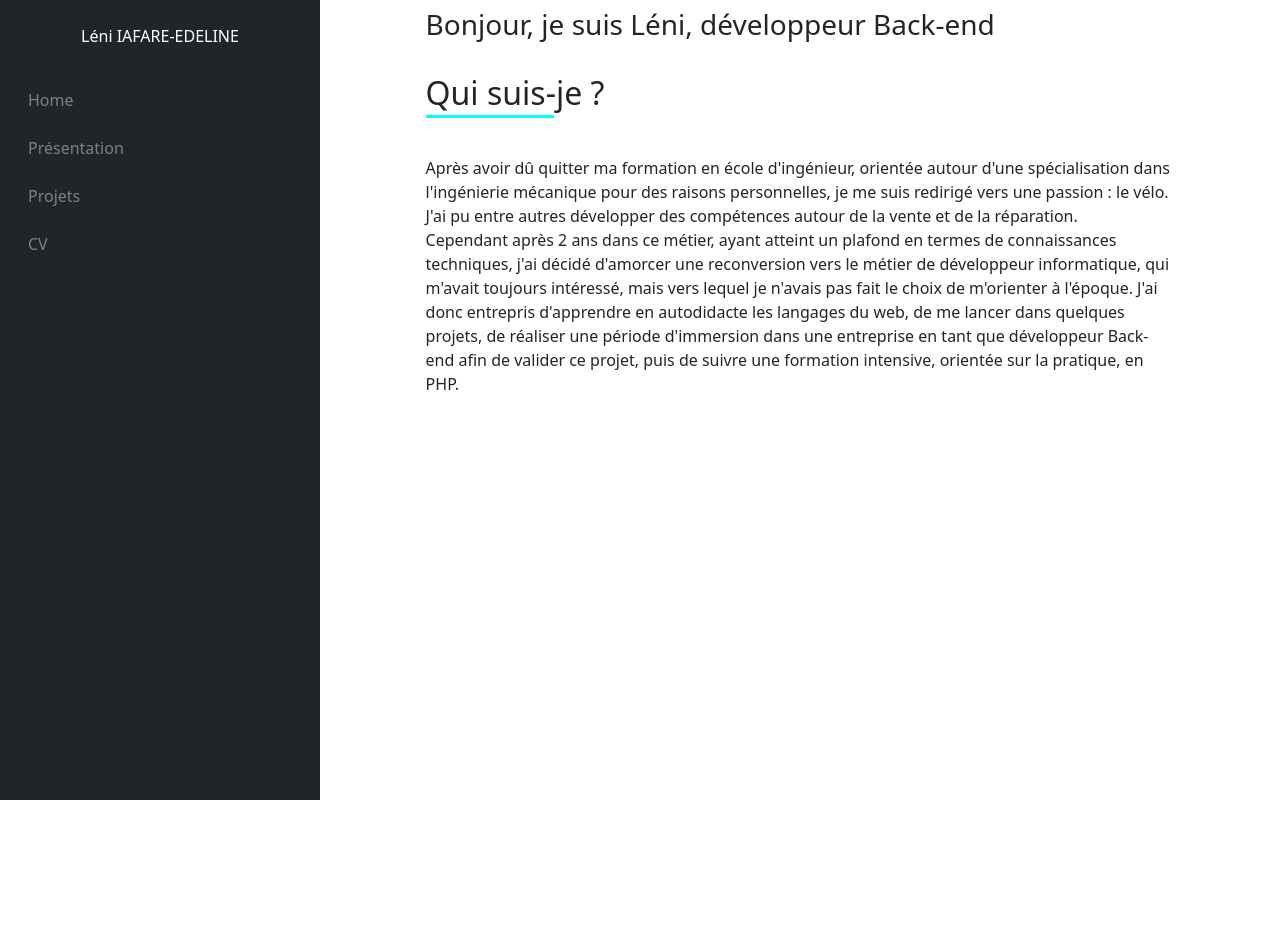
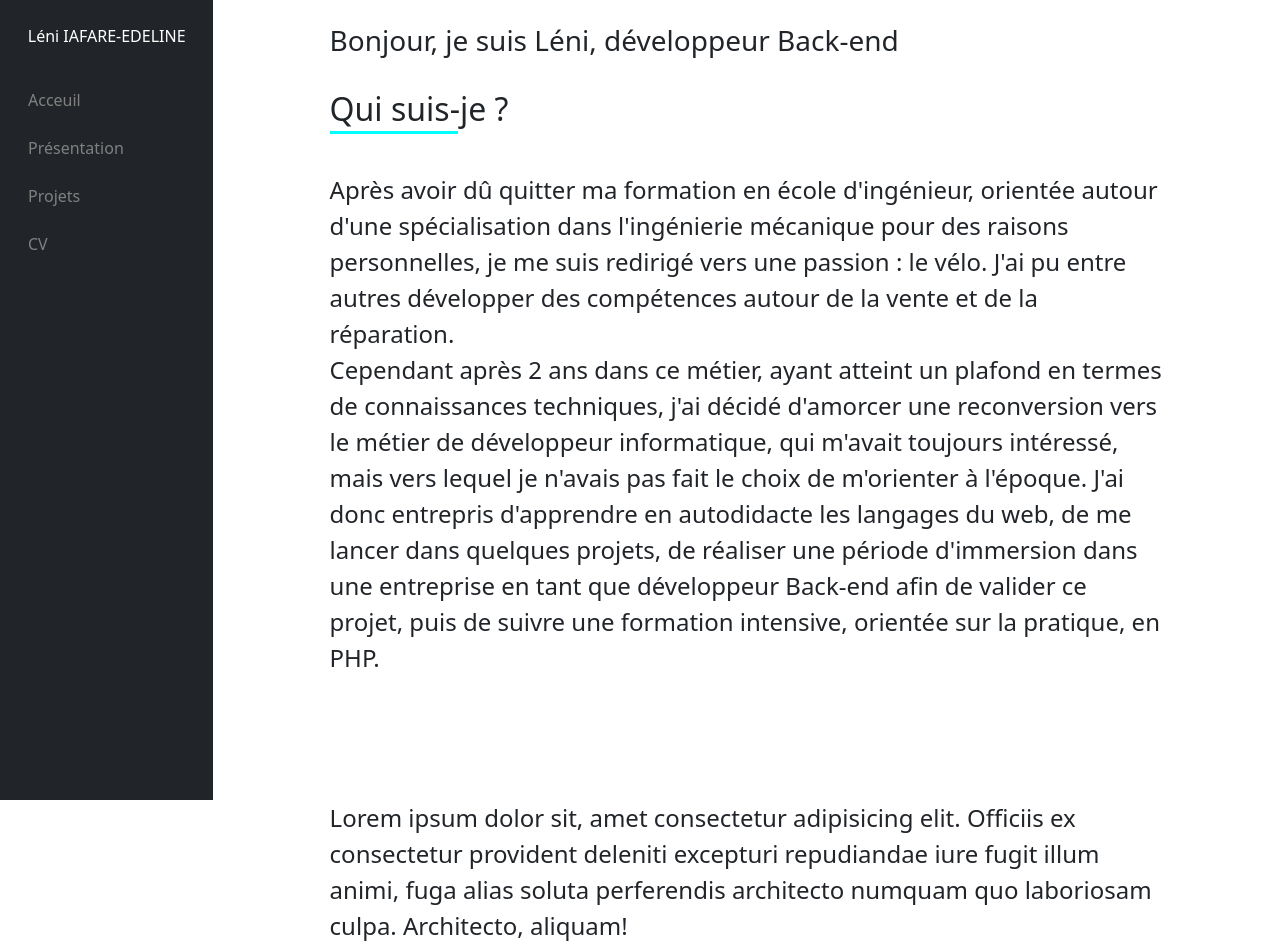
Before and after one commit to Bbop311/Bbop311.github.io, a plain HTML site: page index.html in a window 1280 px wide. Shown: the top 952 px of the page. Drawn offline with nearby package versions, Linux system fonts and the light colour scheme.

Commit message:
Add section and links to them

```diff
--- a/assets/styles/style.css
+++ b/assets/styles/style.css
@@ -30,7 +30,7 @@ h2::after {
     background-color: aqua;
 }
 
-#main {
+section div{
     width : 80%;
-    margin : auto;
+    margin : 0 auto;
 }
--- a/index.html
+++ b/index.html
@@ -18,44 +18,69 @@
     <main>
         <div class="container-fluid">
             <div class="row">
-                <div class="col-3 position-fixed h-100 flex-column bg-dark text-white d-flex" id="nav_bar">
+                <div class="col-2 position-fixed h-100 flex-column bg-dark text-white d-flex" id="nav_bar">
                     <div class="text-center">
                         <img src="#" alt="">
                         <p>Léni IAFARE-EDELINE</p>
                     </div>
                     <nav>
                         <ul class="navbar-nav">
-                            <li class="nav-item mt-4 ps-3"><a href="index.html">Home</a></li>
-                            <li class="nav-item mt-4 ps-3"><a href="presentation.html">Présentation</a></li>
-                            <li class="nav-item mt-4 ps-3"><a href="projets.html">Projets</a></li>
+                            <li class="nav-item mt-4 ps-3"><a href="#home">Acceuil</a></li>
+                            <li class="nav-item mt-4 ps-3"><a href="#about">Présentation</a></li>
+                            <li class="nav-item mt-4 ps-3"><a href="#projects">Projets</a></li>
                             <li class="nav-item mt-4 ps-3"><a href="">CV</a></li>
                         </ul>
                     </nav>
                 </div>
 
-                <div class="col-9 offset-3 pt-2">
+                <section class="col-10 offset-2 pt-4 vh-100" id="home">
                     <div id="main">
                         <h3>Bonjour, je suis Léni, développeur Back-end</h3>
                         <h2 class="pt-4">Qui suis-je ?</h2>
                         <p class="pt-4">
                             Après avoir dû quitter ma formation en école d'ingénieur, orientée autour d'une
                             spécialisation dans
-                            l'ingénierie mécanique pour des raisons personnelles, je me suis redirigé vers une passion : le
-                            vélo. J'ai pu entre autres développer des compétences autour de la vente et de la réparation.<br/>
+                            l'ingénierie mécanique pour des raisons personnelles, je me suis redirigé vers une passion :
+                            le
+                            vélo. J'ai pu entre autres développer des compétences autour de la vente et de la
+                            réparation.<br />
                             Cependant après 2 ans dans ce métier, ayant atteint un plafond en termes de connaissances
-                            techniques, j'ai décidé d'amorcer une reconversion vers le métier de développeur informatique,
+                            techniques, j'ai décidé d'amorcer une reconversion vers le métier de développeur
+                            informatique,
                             qui
                             m'avait toujours intéressé, mais vers lequel je n'avais pas fait le choix de m'orienter à
                             l'époque.
-                            J'ai donc entrepris d'apprendre en autodidacte les langages du web, de me lancer dans quelques
+                            J'ai donc entrepris d'apprendre en autodidacte les langages du web, de me lancer dans
+                            quelques
                             projets, de réaliser une période d'immersion dans une entreprise en tant que développeur
                             Back-end
-                            afin de valider ce projet, puis de suivre une formation intensive, orientée sur la pratique, en
+                            afin de valider ce projet, puis de suivre une formation intensive, orientée sur la pratique,
+                            en
                             PHP.
                         </p>
                     </div>
+                </section>
 
-                </div>
+                <section class="col-10 offset-2 vh-100" id="about">
+                    <div>
+                        <p>
+                            Lorem ipsum dolor sit, amet consectetur adipisicing elit. Officiis ex consectetur provident
+                            deleniti excepturi repudiandae iure fugit illum animi, fuga alias soluta perferendis
+                            architecto numquam quo laboriosam culpa. Architecto, aliquam!
+                        </p>
+                    </div>
+                </section>
+
+                <section class="col-10 offset-2 vh-100" id="projects">
+                    <div>
+                        <p>
+                            Lorem ipsum dolor sit amet consectetur adipisicing elit. Illum reiciendis accusantium
+                            impedit nisi minus maxime, inventore rerum sit quibusdam. Voluptate saepe deserunt molestias
+                            delectus quaerat est accusantium eaque repellendus facere.
+                        </p>
+                    </div>
+                </section>
+
             </div>
         </div>
 
```
